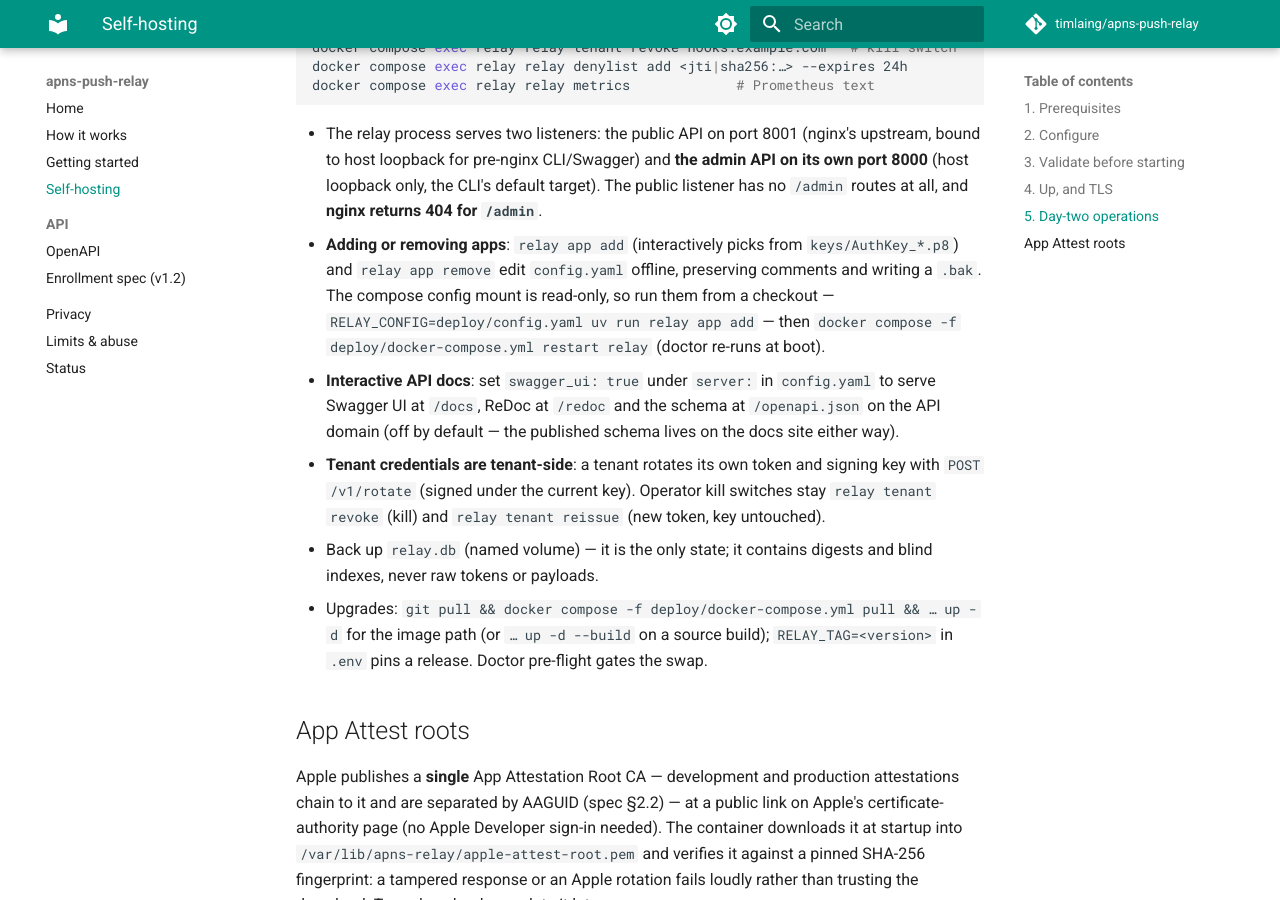
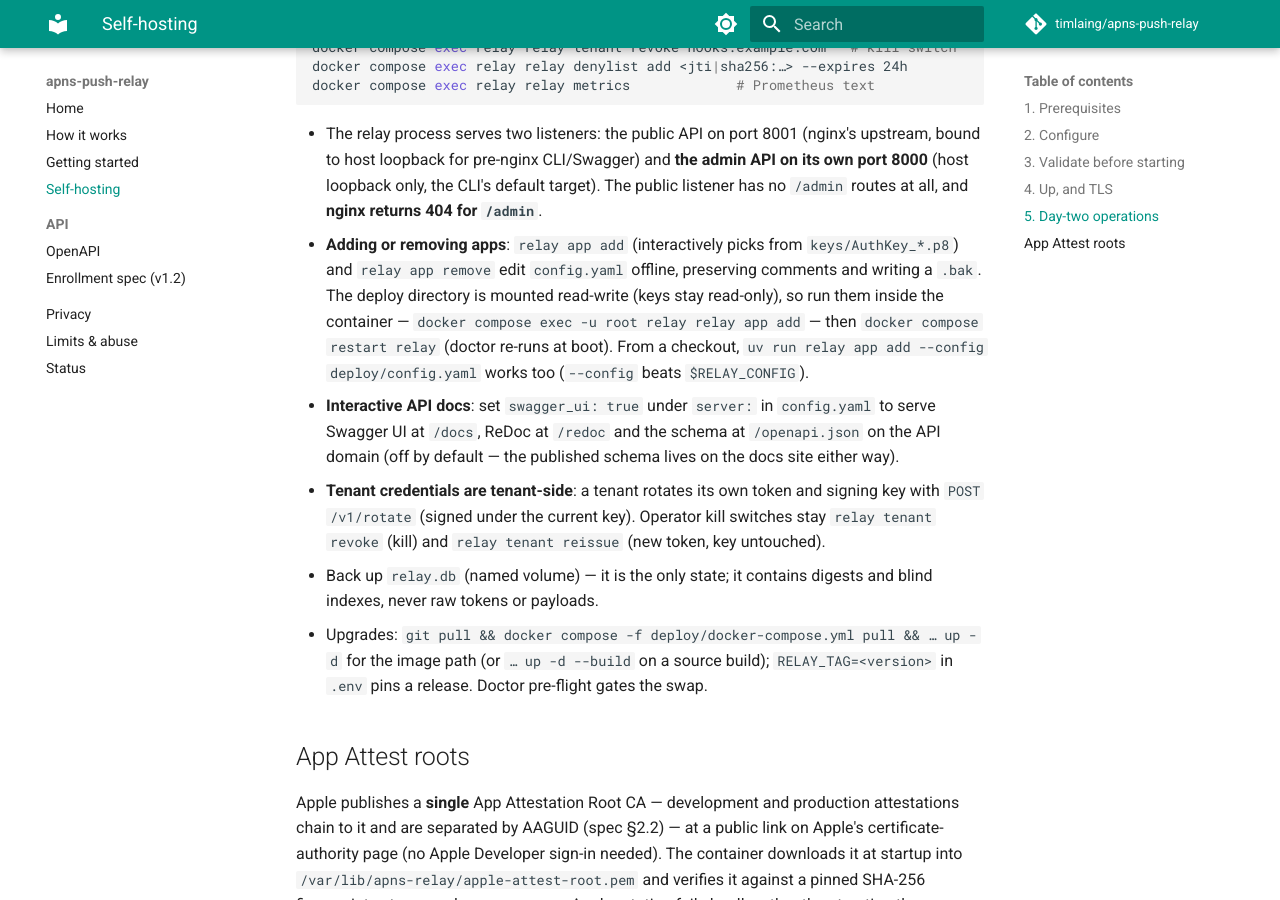
Before and after one commit to timlaing/apns-push-relay, an MkDocs documentation site: the page built from docs/self-hosting.md, in a window 1280 px wide and 900 px high, scrolled down 3398 px. Built offline with MkDocs 1.6.1 and Material for MkDocs 9.7.7, drawn with Linux system fonts in a browser that asks for light colours; comment, search, counter and statistics services are not loaded.

Commit message:
Manage config from inside the container; --config for offline commands
compose now mounts the whole deploy dir read-write at /etc/apns-relay
(keys stay read-only via the shadowing mount), so `relay app add` /
`app remove` run inside the container edit config.yaml and write
config.yaml.bak straight onto the host — no more host-checkout dance
with RELAY_CONFIG. Writes need a user that owns the host file:
docker compose exec -u root relay relay app add.

The offline commands (app list/add/remove, doctor, fetch-roots) also
take --config/-c, which beats $RELAY_CONFIG — e.g. from a checkout:
uv run relay app list --config deploy/config.yaml.

```diff
--- a/docs/self-hosting.md
+++ b/docs/self-hosting.md
@@ -168,11 +168,12 @@ docker compose exec relay relay metrics             # Prometheus text
   all, and **nginx returns 404 for `/admin`**.
 - **Adding or removing apps**: `relay app add` (interactively picks from
   `keys/AuthKey_*.p8`) and `relay app remove` edit `config.yaml` offline,
-  preserving comments and writing a `.bak`. The compose config mount is
-  read-only, so run them from a checkout —
-  `RELAY_CONFIG=deploy/config.yaml uv run relay app add` — then
-  `docker compose -f deploy/docker-compose.yml restart relay` (doctor
-  re-runs at boot).
+  preserving comments and writing a `.bak`. The deploy directory is
+  mounted read-write (keys stay read-only), so run them inside the
+  container — `docker compose exec -u root relay relay app add` — then
+  `docker compose restart relay` (doctor re-runs at boot). From a
+  checkout, `uv run relay app add --config deploy/config.yaml` works
+  too (`--config` beats `$RELAY_CONFIG`).
 - **Interactive API docs**: set `swagger_ui: true` under `server:` in
   `config.yaml` to serve Swagger UI at `/docs`, ReDoc at `/redoc` and the
   schema at `/openapi.json` on the API domain (off by default — the
```
Also changed, not shown: CHANGELOG.md (+7 -0 lines), deploy/README.md (+6 -5 lines), 4 other files.
